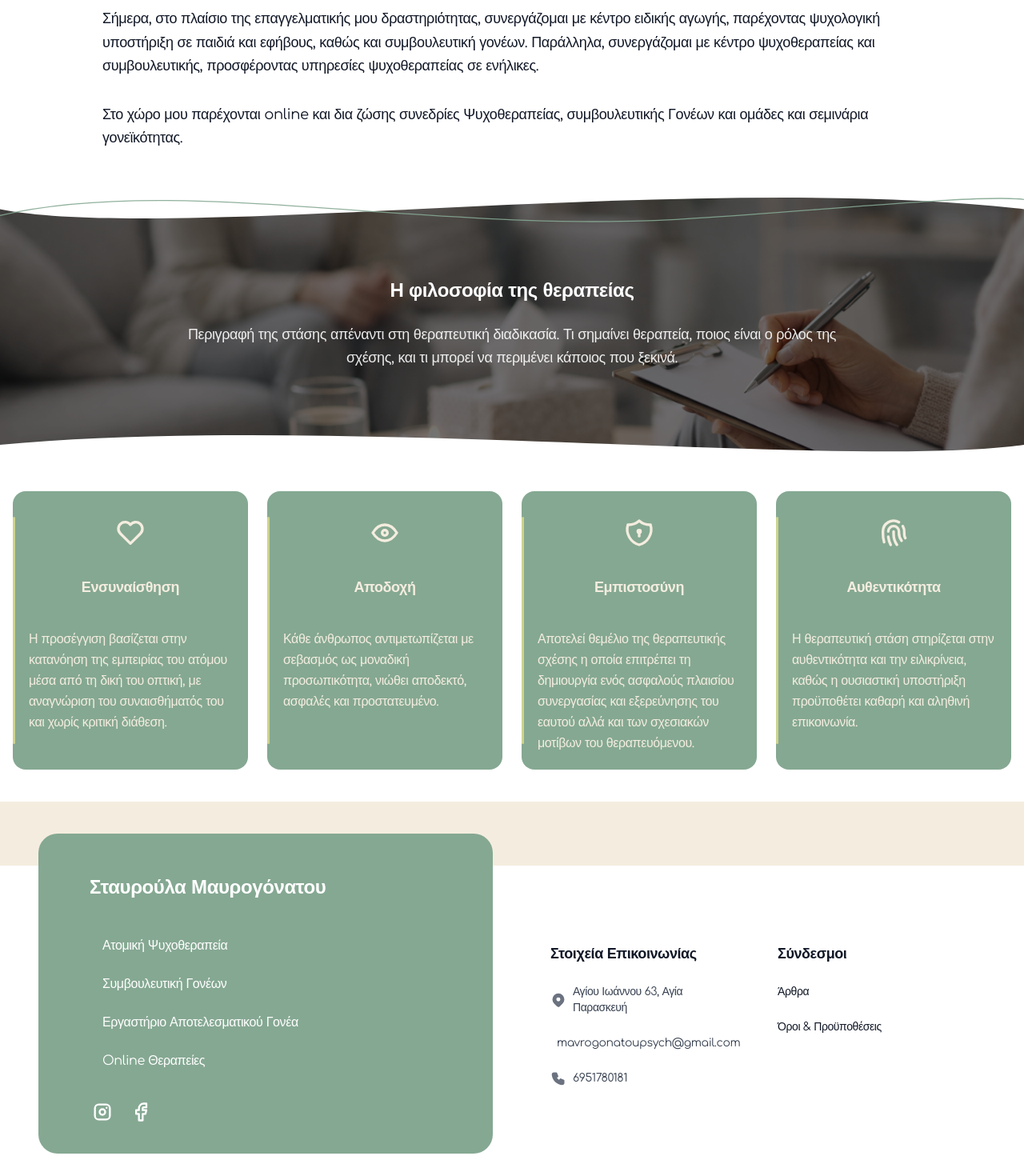
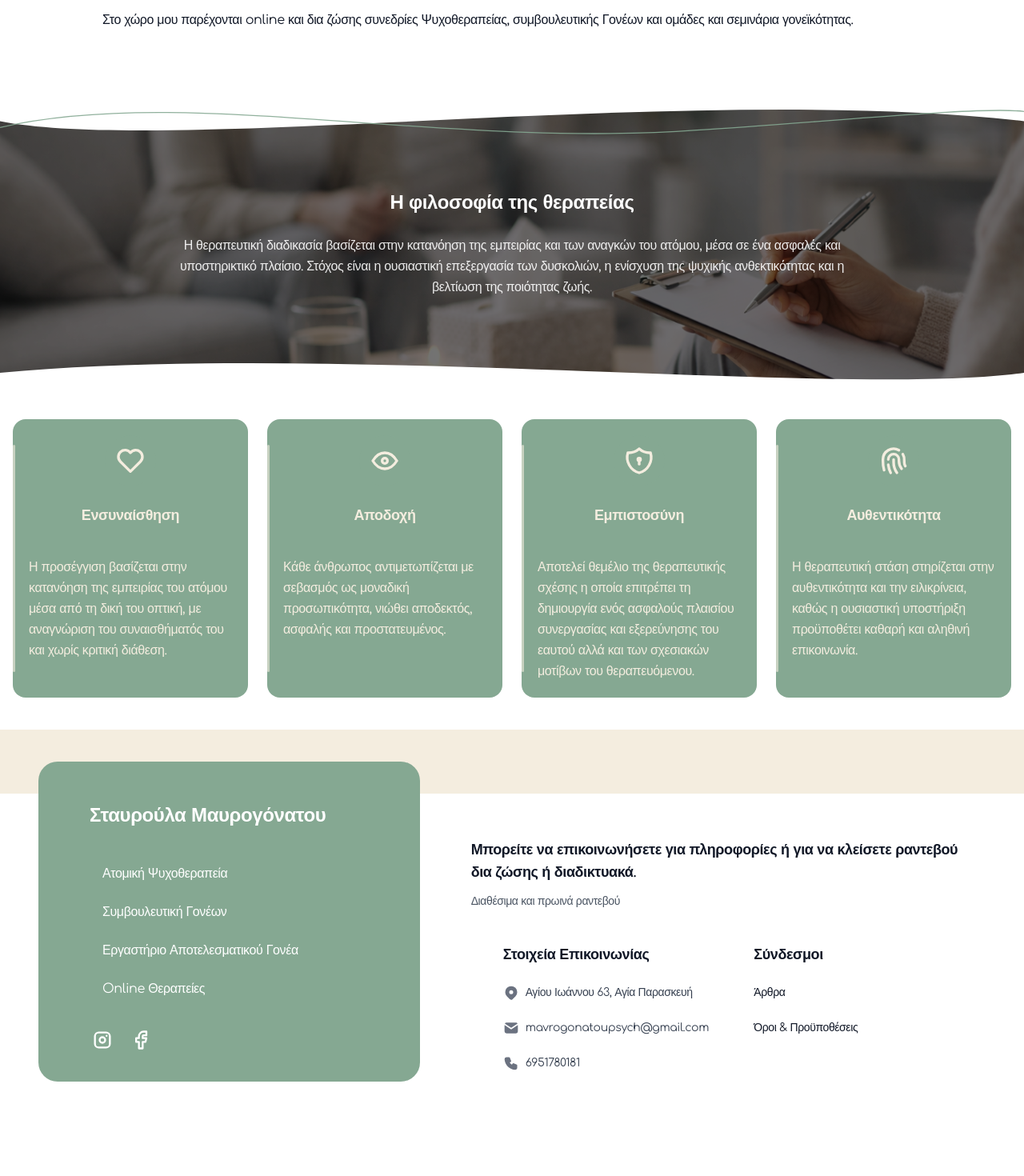
Before and after one commit to skaraiskos/psych-site, a Next.js app: page /about in a window 1280 px wide. Shown: the part 1840-3310 px from the top of the page at 80% size. After the commit the page ends 3267 px from the top, so only its background shows below. Built offline with nearby package versions, Linux system fonts and the light colour scheme.

Commit message:
various fixes + change yellow color

```diff
--- a/app/page.tsx
+++ b/app/page.tsx
@@ -32,9 +32,9 @@ export default async function Page() {
       <FirstPage />
       <Hero {...heroHome} />
       <Purpose {...purposeHome} />
-      <InstagramSection />
       <Features />
       <Articles posts={posts} />
+      <InstagramSection />
       <Comments />
       <Contact/>
     </>
--- a/src/components/widgets/About.tsx
+++ b/src/components/widgets/About.tsx
@@ -20,7 +20,7 @@ const pillars = [
   },
   {
     title: "Αποδοχή",
-    description: "Κάθε άνθρωπος αντιμετωπίζεται με σεβασμός ως μοναδική προσωπικότητα, νιώθει αποδεκτό, ασφαλές και προστατευμένο.",
+    description: "Κάθε άνθρωπος αντιμετωπίζεται με σεβασμός ως μοναδική προσωπικότητα, νιώθει αποδεκτός, ασφαλής και προστατευμένος.",
     icon: IconEye,
   },
   {
@@ -37,7 +37,7 @@ const pillars = [
 
 const data = {
     description1: 'Είμαι πτυχιούχος Ψυχολόγος με άδεια ασκήσεως επαγγέλματος (Αρ. Αδείας: 212058, Νομαρχία Αθηνών) και κάτοχος μεταπτυχιακού τίτλου στις Επιστήμες της Αγωγής και την Ειδική Εκπαίδευση. Βρίσκομαι στο τελικό στάδιο ολοκλήρωσης της εκπαίδευσής μου στη Γνωσιακή Συμπεριφορική Ψυχοθεραπεία.split\
-                    Έχω ολοκληρώσει μετεκπαιδευτικές εξειδικεύσεις (BTEC Level 5) που αφορούν τη διαχείριση και παρέμβαση σε παιδιά με συναισθηματικές και συμπεριφορικές δυσκολίες, τη Διαταραχή Αυτιστικού Φάσματος, καθώς και την αξιολόγηση και υποστήριξη παιδιών με ειδικές εκπαιδευτικές ανάγκες και δυσλεξία. Παράλληλα, έχω εκπαιδευτεί ως συντονίστρια ομάδων εφήβων και έχω παρακολουθήσει πλήθος σεμιναρίων με αντικείμενα όπως η παιγνιοθεραπεία, το παιδικό ιχνογράφημα, η διαχείριση της απώλειας στην παιδική ηλικία, οι θεραπευτικές ιστορίες, το παιχνίδι στο φάσμα του αυτισμού, η ενίσχυση της αυτοεκτίμησης, η γνωστική ανάπτυξη απο την βρεφική ηλικία ως την εφηβεία κ.α.',
+                    Έχω ολοκληρώσει μετεκπαιδευτικές εξειδικεύσεις (BTEC Level 5) που αφορούν τη διαχείριση και παρέμβαση σε παιδιά με συναισθηματικές και συμπεριφορικές δυσκολίες, τη Διαταραχή Αυτιστικού Φάσματος, καθώς και την αξιολόγηση και υποστήριξη παιδιών με ειδικές εκπαιδευτικές ανάγκες και δυσλεξία. Παράλληλα, έχω εκπαιδευτεί ως συντονίστρια ομάδων εφήβων και έχω παρακολουθήσει πλήθος σεμιναρίων με αντικείμενα όπως η παιγνιοθεραπεία, το παιδικό ιχνογράφημα, η μέθοδος Montessori, η διαχείριση της απώλειας στην παιδική ηλικία, οι θεραπευτικές ιστορίες, το παιχνίδι στο φάσμα του αυτισμού, η ενίσχυση της αυτοεκτίμησης, η γνωστική ανάπτυξη απο την βρεφική ηλικία ως την εφηβεία κ.α.',
     description2: 'Είμαι πιστοποιημένη εκπαιδεύτρια του «Εργαστηρίου Αποτελεσματικού Γονέα» από την Gordon International Training και συντονίζω ομάδες γονέων, μέσα από τις οποίες ενισχύεται ο γονεϊκός ρόλος και καλλιεργούνται πιο λειτουργικοί τρόποι ανταπόκρισης στις καθημερινές προκλήσεις, με περισσότερη ηρεμία, σαφήνεια και αυθεντικότητα.split\
                     Από το 2012 συνεργάζομαι με κέντρα ειδικών θεραπειών, υλοποιώντας εξατομικευμένα ψυχοπαιδαγωγικά προγράμματα για παιδιά και εφήβους στο φάσμα του αυτισμού, με ειδικές μαθησιακές δυσκολίες και ΔΕΠ-Υ. Παράλληλα, έχω συντονίσει ομάδες κοινωνικών δεξιοτήτων για παιδιά στο φάσμα του αυτισμού, καθώς και ομάδες εφήβων με στόχο τη συναισθηματική ενδυνάμωση και την ανάπτυξη της αυτογνωσίας. Αναπόσπαστο μέρος της επαγγελματικής μου πορείας αποτελεί η συμβουλευτική γονέων.split\
                     Έχω εργαστεί για πάνω από δέκα χρόνια σε σχολικά πλαίσια, παρέχοντας εξατομικευμένη υποστήριξη σε παιδιά με αυτισμό, σε στενή συνεργασία με τις οικογένειές τους.split\
@@ -62,7 +62,7 @@ const AboutPage = () => {
   const description2Parts = data.description2.split("split");
 
   return (
-    <section className="w-full bg-theme2 text-text md:text-lg">
+    <section className="w-full bg-theme2 text-text md:text-base 2xl:text-lg">
 
       {/* ===================== HERO BIO FLOW ===================== */}
       <div className="max-w-7xl mx-auto px-6 pt-24 pb-0 grid md:grid-cols-[420px_1fr] gap-16">
@@ -134,7 +134,7 @@ const AboutPage = () => {
       </div>
 
       {/* ===================== PHILOSOPHY BAND ===================== */}
-      <div className="relative w-full py-28 text-center overflow-hidden">
+      <div className="relative w-full py-28 md:my-10 text-center overflow-hidden">
 
         {/*top divider*/}
         <div className="absolute top-0 left-0 w-full overflow-hidden leading-none z-20">
@@ -203,9 +203,7 @@ const AboutPage = () => {
           </h2>
 
           <p className="text-theme2/90 leading-relaxed">
-            Περιγραφή της στάσης απέναντι στη θεραπευτική διαδικασία.
-            Τι σημαίνει θεραπεία, ποιος είναι ο ρόλος της σχέσης,
-            και τι μπορεί να περιμένει κάποιος που ξεκινά.
+            Η θεραπευτική διαδικασία βασίζεται στην κατανόηση της εμπειρίας και των αναγκών του ατόμου, μέσα σε ένα ασφαλές και υποστηρικτικό πλαίσιο. Στόχος είναι η ουσιαστική επεξεργασία των δυσκολιών, η ενίσχυση της ψυχικής ανθεκτικότητας και η βελτίωση της ποιότητας ζωής.
           </p>
         </motion.div>
       </div>
@@ -239,7 +237,7 @@ const AboutPage = () => {
               transition={{ duration: 0.6, delay: index * 0.1, ease: 'easeOut' }} // stagger
             >
               {/* Soft vertical accent */}
-              <div className="absolute left-0 top-8 bottom-8 w-[3px] bg-yellow-200 rounded-full opacity-60" />
+              <div className="absolute left-0 top-8 bottom-8 w-[3px] bg-theme6 rounded-full opacity-60" />
 
               {/* Top Block */}
               <div className="flex flex-col items-center text-center">
--- a/src/components/widgets/BlogDesktop.tsx
+++ b/src/components/widgets/BlogDesktop.tsx
@@ -46,13 +46,13 @@ type Props = {
 
 const content = {
   socials: [
-    { label: "Instagram", icon: IconBrandInstagram, href: "#" },
+    { label: "Instagram", icon: IconBrandInstagram, href: "https://instagram.com/psych.agogoume" },
     { label: "Facebook", icon: IconBrandFacebook, href: "#" },
   ] as SocialItem[],
   links1: [
-    { label: "Διεύθυνση", icon: IconMapPinFilled, text: "Γλυκά Νερά, Αθήνα" },
+    { label: "Διεύθυνση", icon: IconMapPinFilled, text: "Αγίου Ιωάννου 63, Αγία Παρασκευή" },
     { label: "Email", icon: IconMailFilled, text: "mavrogonatoupsych@gmail.com" },
-    { label: "Τηλέφωνο", icon: IconPhoneFilled, text: "6971737100" },
+    { label: "Τηλέφωνο", icon: IconPhoneFilled, text: "6951780181" },
   ] as LinkItem[],
 };
 
--- a/src/components/widgets/BlogMobile.tsx
+++ b/src/components/widgets/BlogMobile.tsx
@@ -49,13 +49,13 @@ type Props = {
 
 const content = {
   socials: [
-    { label: "Instagram", icon: IconBrandInstagram, href: "#" },
+    { label: "Instagram", icon: IconBrandInstagram, href: "https://instagram.com/psych.agogoume" },
     { label: "Facebook", icon: IconBrandFacebook, href: "#" },
   ] as SocialItem[],
   links1: [
-    { label: "Διεύθυνση", icon: IconMapPinFilled, text: "Γλυκά Νερά, Αθήνα" },
+    { label: "Διεύθυνση", icon: IconMapPinFilled, text: "Αγίου Ιωάννου 63, Αγία Παρασκευή" },
     { label: "Email", icon: IconMailFilled, text: "mavrogonatoupsych@gmail.com" },
-    { label: "Τηλέφωνο", icon: IconPhoneFilled, text: "6971737100" },
+    { label: "Τηλέφωνο", icon: IconPhoneFilled, text: "6951780181" },
   ] as LinkItem[],
 };
 
--- a/src/components/widgets/Footer.tsx
+++ b/src/components/widgets/Footer.tsx
@@ -59,7 +59,7 @@ const Footer = () => {
 
       {/* White section with grid */}
       <div className="relative bg-white pt-0 md:pt-2 pb-6 px-0 md:px-12">
-        <div className="grid grid-cols-1 lg:grid-cols-2 gap-12 max-w-[90rem] mx-0 md:mx-auto">
+        <div className="grid grid-cols-1 lg:grid-cols-[1fr_1.4fr] gap-10 max-w-[90rem] mx-0 md:mx-auto">
 
           {/* box */}
           <motion.div
@@ -109,11 +109,29 @@ const Footer = () => {
             whileInView={{ opacity: 1, y: 0 }}
             viewport={{ once: true }}
             transition={{ duration: 0.6, delay: 0.2 }}
-            className="grid grid-cols-1 md:grid-cols-2 gap-12 md:h-[300px] text-sm p-6 md:mt-16"
+            className="p-6 md:mt-6"
           >
+
+            {/* Top text */}
+            <div className="mb-10 max-w-2xl pointer-events-none">
+              <h3 className="text-lg font-semibold mb-3">
+                Μπορείτε να επικοινωνήσετε για πληροφορίες ή για να κλείσετε ραντεβού δια ζώσης ή διαδικτυακά.
+              </h3>
+
+              <p className="text-gray-600 text-sm leading-relaxed">
+                Διαθέσιμα και πρωινά ραντεβού
+              </p>
+            </div>
+
+            {/* Columns */}
+            <div className="grid grid-cols-1 md:grid-cols-2 gap-12 md:pl-10 md:h-[200px] text-sm">
+
               {/* Column 1 */}
               <div className="flex flex-col justify-start">
-              <h3 className="text-lg font-semibold pointer-events-none">{content.links1Title}</h3>
+                <h3 className="text-lg font-semibold pointer-events-none">
+                  {content.links1Title}
+                </h3>
+
                 {content.links1.map((s, i) => (
                   <div key={i} className="flex items-center space-x-2 mt-6">
                     {s.icon && <s.icon className="h-5 w-5 text-gray-500" />}
@@ -124,10 +142,21 @@ const Footer = () => {
 
               {/* Column 2 */}
               <div className="flex flex-col justify-start">
-              <h3 className="text-lg font-semibold pointer-events-none">{content.links2Title}</h3>
+                <h3 className="text-lg font-semibold pointer-events-none">
+                  {content.links2Title}
+                </h3>
+
                 {content.links2.map((s, i) => (
-                  <a key={i} href={s.href} className="hover:text-theme4 transition-colors mt-6">{s.label}</a>
+                  <a
+                    key={i}
+                    href={s.href}
+                    className="hover:text-theme4 transition-colors mt-6"
+                  >
+                    {s.label}
+                  </a>
                 ))}
+              </div>
+
             </div>
           </motion.div>
 
--- a/src/components/widgets/Hero.tsx
+++ b/src/components/widgets/Hero.tsx
@@ -58,7 +58,7 @@ const Hero = ({
             </p>
 
             <p>
-              Το παρελθόν αποτελεί αναπόσπαστο κομμάτι της εμπειρίας μας. Δεν χρειάζεται να το απορρίψουμε, αλλά να το κατανοήσουμε και να το επεξεργαστούμε, ώστε να μετατραπεί σε πηγή γνώσης και εξέλιξης, αντί να λειτουργεί ως εμπόδιο στην προσωπική μας πορεία.
+              Το παρελθόν αποτελεί αναπόσπαστο κομμάτι της εμπειρίας μας και, όταν το επεξεργαζόμαστε κατάλληλα, μπορεί να αποτελέσει πηγή γνώσης, κατανόησης και πολύτιμων «μαθημάτων».
             </p>
           </div>
 
@@ -154,7 +154,7 @@ const Hero = ({
               </p>
 
               <p>
-                Το παρελθόν αποτελεί αναπόσπαστο κομμάτι της εμπειρίας μας. Δεν χρειάζεται να το απορρίψουμε, αλλά να το κατανοήσουμε και να το επεξεργαστούμε, ώστε να μετατραπεί σε πηγή γνώσης και εξέλιξης, αντί να λειτουργεί ως εμπόδιο στην προσωπική μας πορεία.
+                Το παρελθόν αποτελεί αναπόσπαστο κομμάτι της εμπειρίας μας και, όταν το επεξεργαζόμαστε κατάλληλα, μπορεί να αποτελέσει πηγή γνώσης, κατανόησης και πολύτιμων «μαθημάτων».
               </p>
             </div>
 
--- a/src/components/widgets/Purpose.tsx
+++ b/src/components/widgets/Purpose.tsx
@@ -27,7 +27,7 @@ const getPolarPosition = (index: number, total: number, radius: number) => {
 
 const pillars = [
   { title: "Ενσυναίσθηση", icon: IconHeart, text:'Η προσέγγιση βασίζεται στην κατανόηση της εμπειρίας του ατόμου μέσα από τη δική του οπτική, με αναγνώριση του συναισθήματός του και χωρίς κριτική διάθεση.' },
-  { title: "Αποδοχή", icon: IconEye, text:'Κάθε άνθρωπος αντιμετωπίζεται με σεβασμό ως μοναδική προσωπικότητα, νιώθει αποδεκτός, ασφαλές και προστατευμένο.' },
+  { title: "Αποδοχή", icon: IconEye, text:'Κάθε άνθρωπος αντιμετωπίζεται με σεβασμό ως μοναδική προσωπικότητα, νιώθει αποδεκτός, ασφαλής και προστατευμένος.' },
   { title: "Εμπιστοσύνη", icon: IconShieldLock, text:'Επιτρέπει τη δημιουργία ενός ασφαλούς πλαισίου συνεργασίας και εξερεύνησης του εαυτού αλλά και των σχεσιακών μοτίβων του θεραπευόμενου.' },
   { title: "Αυθεντικότητα", icon: IconFingerprint, text:'Η θεραπευτική στάση στηρίζεται στην αυθεντικότητα και την ειλικρίνεια, καθώς η ουσιαστική υποστήριξη προϋποθέτει καθαρή και αληθινή επικοινωνία.' },
 ];
@@ -112,7 +112,7 @@ const Purpose = ({ id, header }: PurposeProps) => {
                     damping: 18,
                     delay: i * 0.12, // 👈 stagger here
                   }}
-                  className="w-28 h-28 rounded-full bg-yellow-300 flex flex-col items-center justify-center text-center shadow-lg shadow-[0_10px_30px_rgba(255,223,0,0.25)]"
+                  className="w-28 h-28 rounded-full bg-theme6 flex flex-col items-center justify-center text-center shadow-lg shadow-[0_10px_30px_rgba(255,223,0,0.25)]"
                 >
                   {Icon && (
                     <Icon className="w-6 h-6 mb-1 text-theme4" />
--- a/src/shared/data/pages/home.data.tsx
+++ b/src/shared/data/pages/home.data.tsx
@@ -44,7 +44,7 @@ export const purposeHome: PurposeProps = {
       </>
     ),
     subtitle:
-      "Οι 4 πυλώνες της θεραπείας",
+      "Ένα υποστηρικτικό πλαίσιο συνεργασίας με αποδοχή και επιστημονική υπευθυνότητα που επιτρέπει στο άτομο να εκφραστεί, να επεξεργαστεί τη μοναδικότητα των εμπειριών του, να διερευνήσει πιθανές λύσεις στο πρόβλημά του και να εκπαιδευτεί στην εφαρμογή των νέων πρακτικών.",
     tagline: '',
   },
 };
--- a/tailwind.config.js
+++ b/tailwind.config.js
@@ -23,5 +23,5 @@ module.exports = {
     },
   },
   plugins: [require('@tailwindcss/typography')],
-  darkMode: false,
+  darkMode: 'media',
 };
```
Also changed, not shown: src/components/widgets/Articles.tsx (+1 -31 lines), src/components/widgets/Features.tsx (+44 -0 lines), src/components/widgets/InstagramSection.tsx (+6 -6 lines), 1 other file (tests, documents, lock files or other folders). Lines whose indentation alone changed are shown as unchanged.
